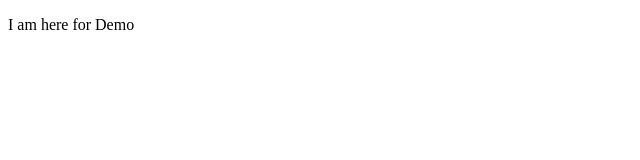
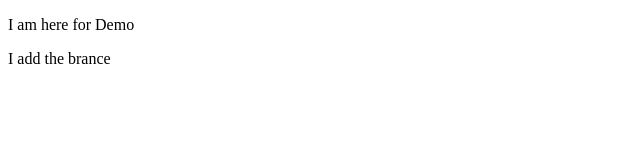
Before and after one commit to vishnukantQa/templateFirstTrainee, a plain HTML site: page index.html in a window 1280 px wide. Shown: the full height of the page, 0-640 px from the left. Drawn offline with Linux system fonts and the light colour scheme.

Commit message:
I add the another paragrap with branch

```diff
--- a/index.html
+++ b/index.html
@@ -5,5 +5,6 @@
     </head>
     <body>
         <p>I am here for Demo</p>
+        <p>I add the brance</p>
     </body>
 </html>
```
